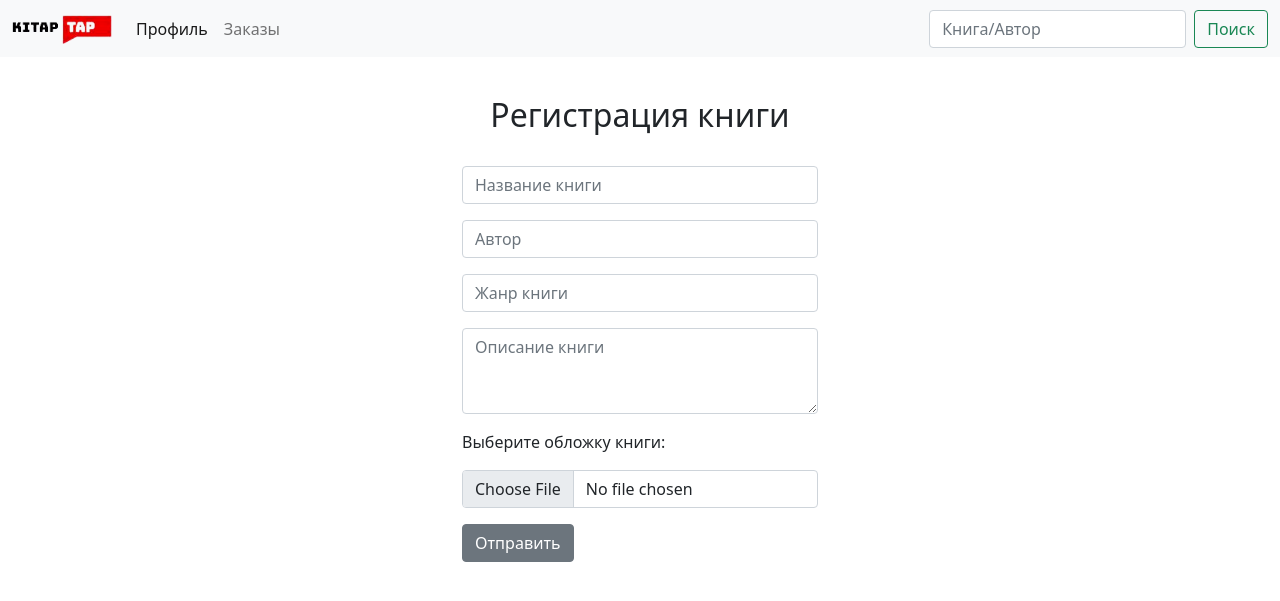
After one commit to slonoboy/booktap, a Django app: page /reg_book/ in a window 1280 px wide. The commit adds this page. Shown: the top 601 px of the page. Run offline with Django 3.2, Linux system fonts and the light colour scheme.

Commit message:
beka beka bekkaaaa

```diff
--- /dev/null
+++ b/books/templates/books/reg_book.html
@@ -0,0 +1,88 @@
+{%load static%}
+<!DOCTYPE html>
+<html lang="en">
+<head>
+    <meta charset="UTF-8">
+    <meta http-equiv="X-UA-Compatible" content="IE=edge">
+    <meta name="viewport" content="width=device-width, initial-scale=1.0">
+    <title>Document</title>
+    <link href="https://cdn.jsdelivr.net/npm/bootstrap@5.0.2/dist/css/bootstrap.min.css" rel="stylesheet" integrity="sha384-EVSTQN3/azprG1Anm3QDgpJLIm9Nao0Yz1ztcQTwFspd3yD65VohhpuuCOmLASjC" crossorigin="anonymous">
+
+</head>
+<body>
+    <nav class="navbar fixed-top navbar-expand-lg navbar-light bg-light">
+        <div class="container-fluid">
+            <a class="navbar-brand" href="#">
+                <!-- Kitap-tap -->
+                <img src="{% static 'books/images/logo2.png'%}" alt="" width="100" height="">
+              </a>
+
+          <button class="navbar-toggler" type="button" data-bs-toggle="collapse" data-bs-target="#navbarScroll" aria-controls="navbarScroll" aria-expanded="false" aria-label="Toggle navigation">
+            <span class="navbar-toggler-icon"></span>
+          </button>
+          <div class="collapse navbar-collapse" id="navbarScroll">
+            <ul class="navbar-nav me-auto my-2 my-lg-0 navbar-nav-scroll" style="--bs-scroll-height: 100px;">
+              <li class="nav-item">
+                <a class="nav-link active" aria-current="page" href="#">Профиль</a>
+              </li>
+              <li class="nav-item">
+                <a class="nav-link" href="#">Заказы</a>
+              </li>
+
+
+
+            </ul>
+            <form class="d-flex">
+              <input class="form-control me-2" type="search" placeholder="Книга/Автор" aria-label="Search">
+              <button class="btn btn-outline-success" type="submit">Поиск</button>
+            </form>
+          </div>
+        </div>
+      </nav>
+
+
+      <div class="container" style="margin-top: 6rem;">
+
+        <div class="row">
+          <div class="col">
+
+          </div>
+          <div class="col">
+            <h2 style="text-align: center;">Регистрация книги</h2>
+            <br>
+            <div class="input-group mb-3">
+                <input type="text" class="form-control" aria-label="Sizing example input" aria-describedby="inputGroup-sizing-default" placeholder="Название книги">
+              </div>
+              <div class="input-group mb-3">
+                <input type="text" class="form-control" aria-label="Sizing example input" aria-describedby="inputGroup-sizing-default" placeholder="Автор">
+              </div>
+              <div class="input-group mb-3">
+                <input type="text" class="form-control" aria-label="Sizing example input" aria-describedby="inputGroup-sizing-default" placeholder="Жанр книги">
+              </div>
+
+              <div class="mb-3">
+
+                <textarea class="form-control" id="exampleFormControlTextarea1" rows="3" placeholder="Описание книги"></textarea>
+              </div>
+              <p>Выберите обложку книги:</p>
+              <div class="input-group">
+
+                <input type="file" class="form-control" id="inputGroupFile04" aria-describedby="inputGroupFileAddon04" aria-label="Upload">
+
+              </div>
+
+              <button type="button" class="btn btn-secondary" style="margin-top: 1rem;">Отправить</button>
+          </div>
+          <div class="col">
+
+          </div>
+        </div>
+      </div>
+
+
+
+    <script src="https://cdn.jsdelivr.net/npm/@popperjs/core@2.9.2/dist/umd/popper.min.js" integrity="sha384-IQsoLXl5PILFhosVNubq5LC7Qb9DXgDA9i+tQ8Zj3iwWAwPtgFTxbJ8NT4GN1R8p" crossorigin="anonymous"></script>
+<script src="https://cdn.jsdelivr.net/npm/bootstrap@5.0.2/dist/js/bootstrap.min.js" integrity="sha384-cVKIPhGWiC2Al4u+LWgxfKTRIcfu0JTxR+EQDz/bgldoEyl4H0zUF0QKbrJ0EcQF" crossorigin="anonymous"></script>
+
+</body>
+</html>
--- a/books/templates/books/signin.html
+++ b/books/templates/books/signin.html
@@ -22,7 +22,8 @@
             </div>
             <div class="card-body">
               <div class="m-sm-4">
-                <form>
+                <form method="POST">
+                  {% csrf_token %}
                   <div class="form-group">
                     <label>ИИН</label>
                     <input class="form-control form-control-lg" type="text" name="username" placeholder="Введите ИИН">
@@ -33,7 +34,7 @@
                     <input class="form-control form-control-lg" type="password" name="password" placeholder="Введите пароль">
                   </div>
                   <div class="text-center mt-3">
-                    <a href="index.html" class="btn btn-lg btn-danger"><p class="cc">Sign in</p></a>
+                    <input type="submit" class="btn btn-lg btn-danger" name="signin" value="Sign in">
                     <hr class="hrhr">
                     </div>
                     <!-- You don’t have an account?
--- a/books/urls.py
+++ b/books/urls.py
@@ -14,5 +14,7 @@ urlpatterns=[
     path('',main,name='main'),
     path('payment/',payment,name='payment'),
     path('zakazy/',zakazy,name='zakazy'),
+    path('reg_book/',reg_book,name='reg_book'),
+    path('moderator/',moderator,name='moderator'),
     # path('device/<int:assetid>/',checker)
 ]
--- a/books/views.py
+++ b/books/views.py
@@ -17,6 +17,10 @@ def signin(request):
     return render(request,'books/signin.html')
 
 def signup(request):
+    if request.POST.get("signin"):
+        print(request.POST.get("username"))
+        print(request.POST.get("password"))
+
     return render(request,'books/signup.html')
 
 def books(request):
@@ -32,3 +36,7 @@ def payment(request):
     return render(request,'books/payment.html')
 def zakazy(request):
     return render(request,'books/zakazy.html')
+def reg_book(request):
+    return render(request,'books/reg_book.html')
+def moderator(request):
+    return render(request,'books/moderator.html')
```
Also changed, not shown: books/templates/books/moderator.html (added, +87 -0 lines), 3 other files.
